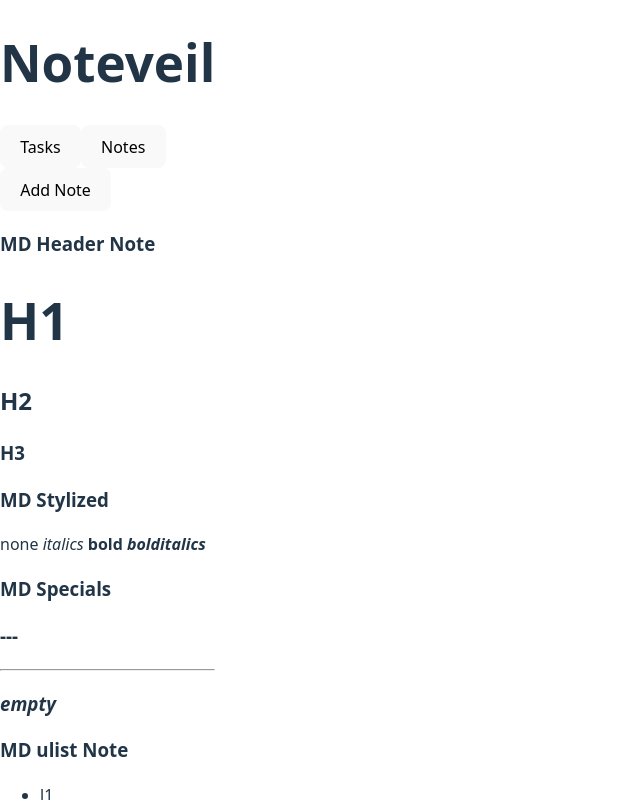
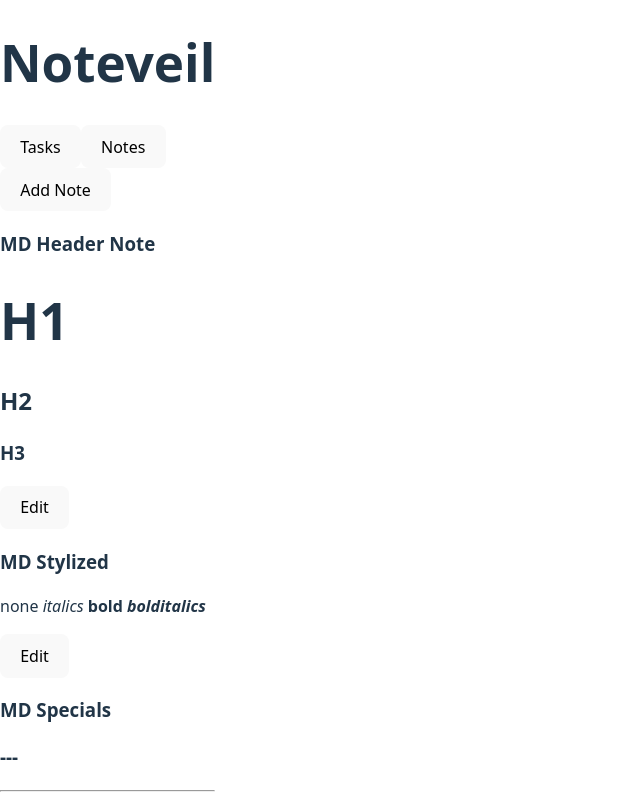
Before and after one commit to HShrigma/noteveil, a React (Vite) app: page / in a window 1280 px wide. Both pictures are taken after a click on the button "Notes". Shown: the top 800 px of the page, without its empty margins (0-640 px from the left). Built offline with nearby package versions, Linux system fonts and the light colour scheme.

Commit message:
feat(Notes): implement focus signal helpers
- Add emitFocusSignal, signalActive, and signalInactive helper functions
- Add Submit button for explicit edit mode exit
- Add Edit button for explicit edit mode enter

```diff
--- a/src/view/notes/Note.tsx
+++ b/src/view/notes/Note.tsx
@@ -10,7 +10,9 @@
 };
 
 export const Note = ({ id, title, content, isActive, onNoteFocus, onContentChange }: NoteProps) => {
-    const signalInactive = () => { onNoteFocus?.({ index: id, active: false }); };
+    const emitFocusSignal = (isActive: boolean) => { onNoteFocus?.({ index: id, active: isActive }); }
+    const signalActive = () => { emitFocusSignal(true); };
+    const signalInactive = () => { emitFocusSignal(false); };
 
     const onKeyDownHandler = (input: React.KeyboardEvent) => {
         switch (input.key) {
@@ -61,8 +63,9 @@
                     <button onClick={signalInactive}>Submit</button>
                 </div>
                 :
-                <div onClick={() => onNoteFocus?.({ index: id, active: true })}>
+                <div onClick={signalActive}>
                     <Markdown>{content}</Markdown>
+                    <button onClick={signalActive}>Edit</button>
                 </div>
 
             }
```
